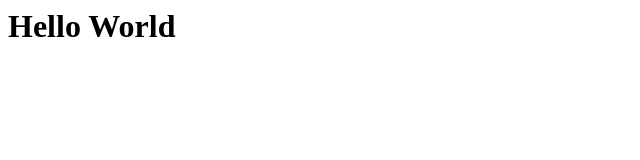
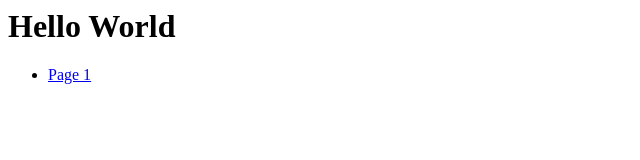
Before and after one commit to SokunbophaSovann2003/Git-Demo, a plain HTML site: page index.html in a window 1280 px wide. Shown: the full height of the page, 0-640 px from the left. Drawn offline with Linux system fonts and the light colour scheme.

Commit message:
menu item page1

```diff
--- a/index.html
+++ b/index.html
@@ -1,4 +1,4 @@
 <h1>Hello World</h1>
 <ul>
-
+    <li><a href="page1.html">Page 1</a></li>
 </ul>
```
